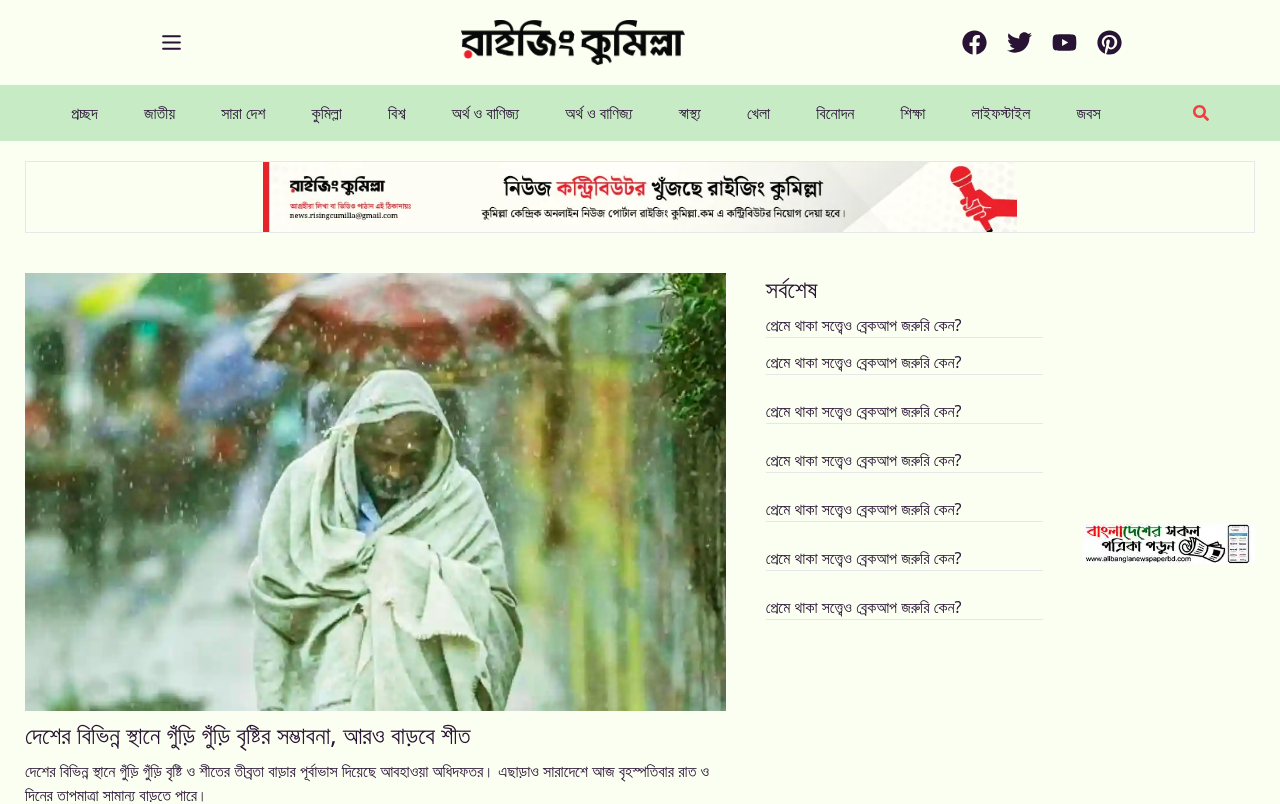
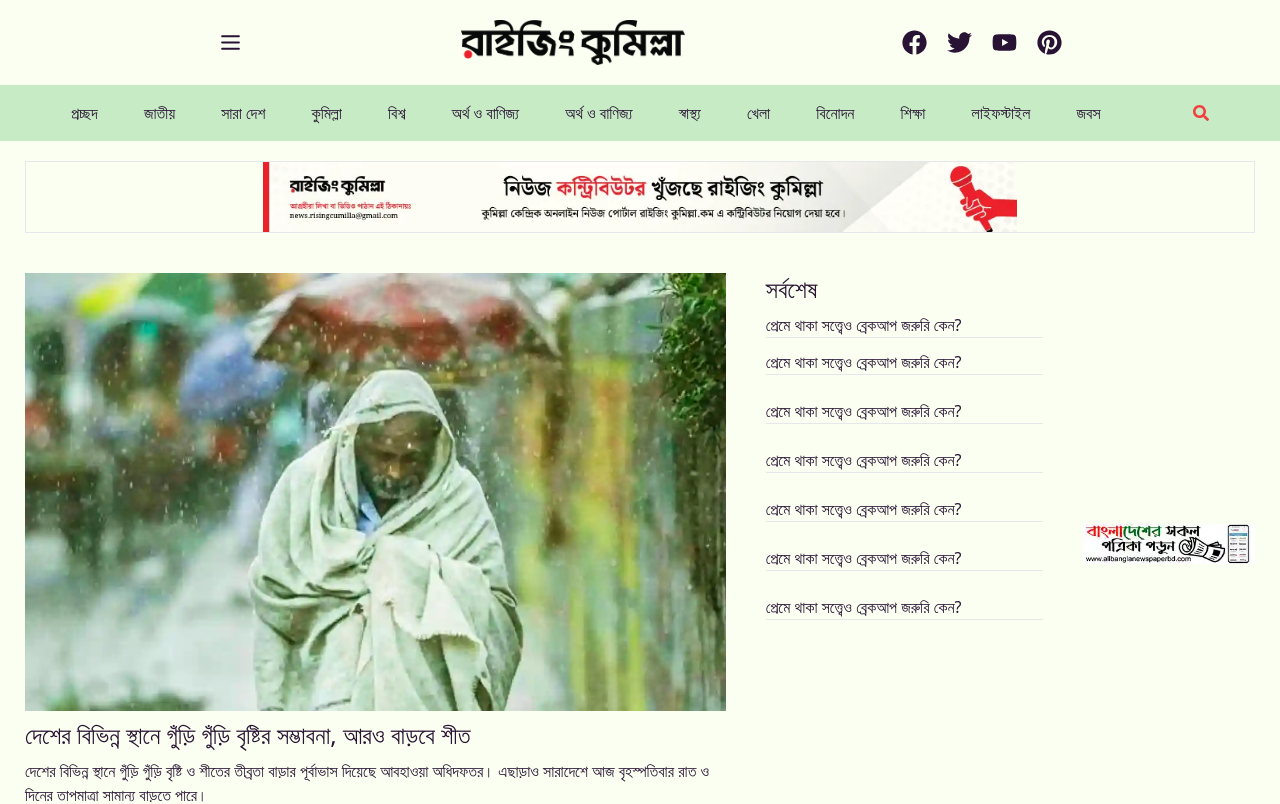
Before and after one commit to mdsajalali/rising-cumilla, a React (Vite) app: page / in a window 1280 px wide. Shown: the top 804 px of the page. Built offline with nearby package versions, Linux system fonts and the light colour scheme.

Commit message:
Header sidebar position issues fixed

```diff
--- a/src/pages/Home/Header.jsx
+++ b/src/pages/Home/Header.jsx
@@ -5,19 +5,22 @@ import { Link } from "react-router-dom";
 import logo from "../../assets/images/logo.webp";
 const Header = () => {
   const [click, setClick] = useState(false);
+
   return (
-    <div className="flex items-center  justify-around pt-5 px-5 relative">
+      <div className="flex items-center  justify-evenly pt-5   relative ">
         <div>
           <div className="cursor-pointer" onClick={() => setClick(!click)}>
             <TbMenu2 size={25} />
           </div>
           {click && (
-          <nav className="w-[250px] bg-white list-none  cursor-pointer absolute top-0 left-0 min-h-screen ">
+            <nav className="w-[250px] bg-white list-none  cursor-pointer fixed top-0 left-0 min-h-screen   ">
+              <Link to="/">
                 <img
                   className="w-full px-10 py-5  bg-[#F5FFDC]"
                   src={logo}
                   alt=""
                 />
+              </Link>
               <li className="px-10 py-2 text-[#FF7676]">
                 <Link to="/">প্রচ্ছদ</Link>
               </li>
@@ -75,7 +78,9 @@ const Header = () => {
           )}
         </div>
         <div>
+          <Link to="/">
             <img className="w-56" src={logo} alt="logo" />
+          </Link>
         </div>
         <div>
           <div className="flex gap-3 sm:gap-5 cursor-pointer">
```
Lines whose indentation alone changed are shown as unchanged.
